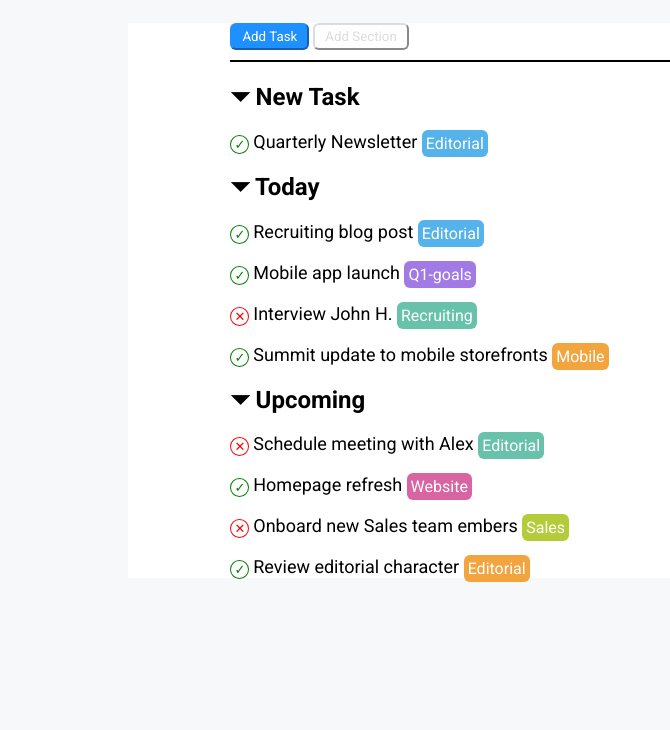
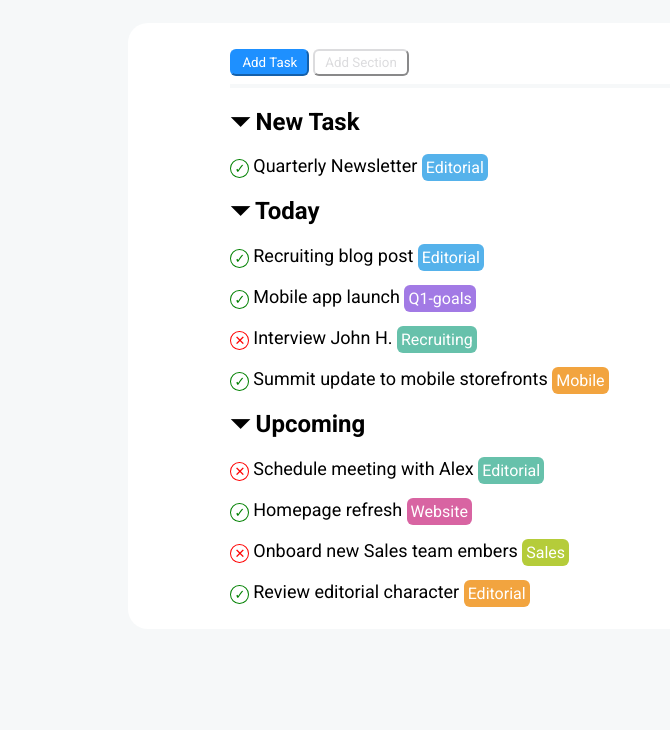
Before and after one commit to MatteoCarmignani/html-css-toboolist, a plain HTML site: page index.html in a window 1280 px wide. Shown: the part 70-800 px from the top of the page, without its empty margins (0-670 px from the left). Drawn offline with Linux system fonts and the light colour scheme.

Commit message:
Sistemazione bordi

```diff
--- a/css/main.css
+++ b/css/main.css
@@ -26,21 +26,18 @@ body {
     padding-right: 8%;
     margin-right: 10%;
     margin-left: 10%;
+    padding-top: 2%;
+    padding-bottom: 2%;
+    border-radius: 20px;
 
 }
 
 hr{
-    margin:1px;
+    padding: 2px;
     border:#f6f8f9;
     background-color: #f6f8f9;
 }
 
-/*Bottoni*/
-.bottom-menu {
-    border-bottom: 2px solid;
-    padding-bottom: 10px;
-    padding-top: 10px";
-}
 #bottone-blu {
     background-color: #1e90ff;
     border-color: #1e90ff;
--- a/index.html
+++ b/index.html
@@ -21,10 +21,10 @@
 
     <main id="main-centrale">
         <!-- Pulsanti -->
-         <div class="bottom-menu">
+        <div class="w3-container">
             <button id="bottone-blu">Add Task</button>
             <button id="bottone-bianco">Add Section</button>
-         </div>
+        </div>
 
         <hr>
             <section>
```
